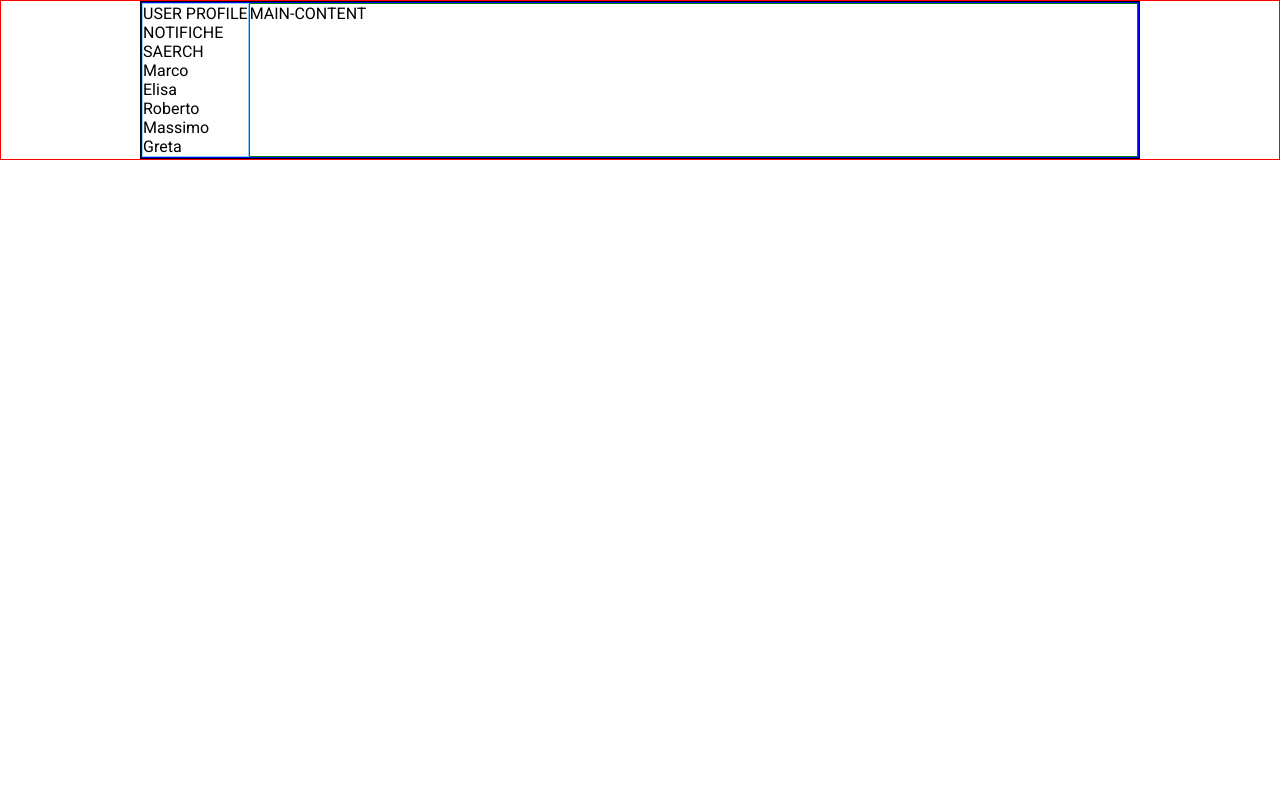
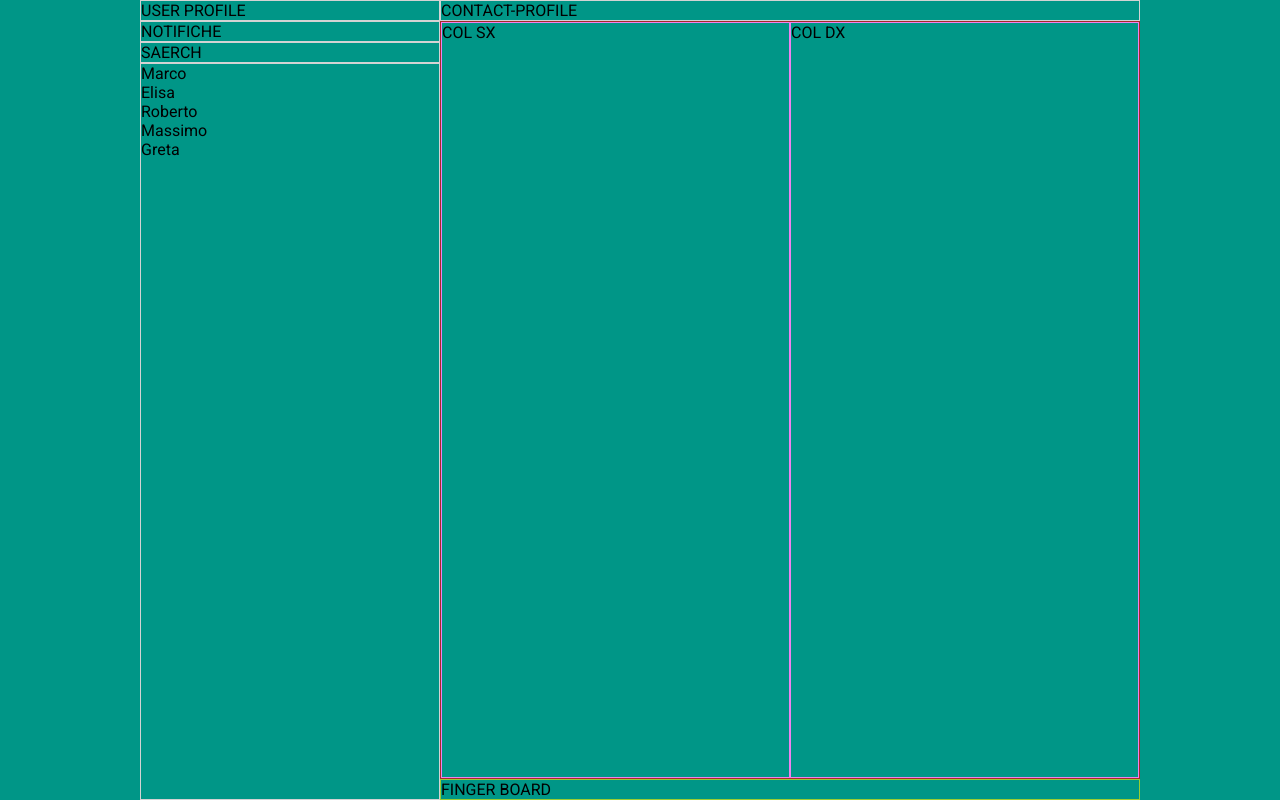
Before and after one commit to emilianoaprile/vue-boolzapp, a plain HTML site: page index.html in a window 1280 px wide. Drawn offline with nearby package versions, Linux system fonts and the light colour scheme.

Commit message:
ADDED - app basic layout structure

```diff
--- a/css/style.css
+++ b/css/style.css
@@ -8,10 +8,27 @@ html {
     font-family: 'Roboto', sans-serif;
 }
 
+#app {
+    height: 100vh;
+    width: 100%;
+    overflow: hidden;
+}
+
+.bg-app {
+    background-color: rgb(0, 150, 135);
+}
+
 .container {
     max-width: 1000px;
     margin: 0 auto;
     height: 100%;
+}
+
+.app-wrapper,
+.app-content {
+    width: 100%;
+    height: 100%;
+    overflow: hidden;
 }
 
 ul, li, menu {
@@ -22,12 +39,48 @@ ul, li, menu {
 /* layout */
 .app-content {
     width: 100%;
+    height: 100%;
+    overflow: hidden;
+    pointer-events: none;
     display: flex;
+}
+
+.app-sidebar {
+    flex-basis: 30%;
+    flex-shrink: 0;
+    display: flex;
+    flex-direction: column;
+    overflow: visible;
+    height: 100%;
+}
+
+.app-sidebar .contacts {
+    flex-grow: 1;
 }
 
 .app-main-content {
     flex-grow: 1;
+    display: flex;
+    flex-direction: column;
+    width: 100%;
+    height: 100%;
 }
+
+.app-main-content .text-board {
+    flex-shrink: 0;
+}
+
+.app-main-content .chat-content {
+    display: flex;
+    flex-grow: 1;
+}
+
+.chat-content .messages-received-sx,
+.chat-content .messages-send-dx {
+    flex-basis: 50%;
+}
+
+
 
 
 
@@ -52,5 +105,34 @@ ul, li, menu {
 }
 
 .debug .app-main-content {
-    border: 1px solid green;
+    border: 1px solid red;
 }
+
+.debug header,
+.debug .notifications,
+.debug .search-bar,
+.debug .contacts {
+    border: 1px solid lightgray;
+}
+
+.debug section {
+    border: 1px solid brown;
+}
+
+.debug .messages-received-sx,
+.debug .messages-send-dx {
+    border: 1px solid violet;
+}
+
+.debug footer {
+    border: 1px solid yellowgreen;
+}
+
+
+
+
+/* .debug header, .debug div, .debug section {
+
+    border: 1px solid violet;
+
+} */
--- a/index.html
+++ b/index.html
@@ -16,13 +16,13 @@
     <script src="https://unpkg.com/vue@3/dist/vue.global.js"></script>
 </head>
 
-<body class="debug">
+<body class="bg-app">
     <div id="app">
         <div class="app-wrapper container">
             <!-- app-content START -->
             <div class="app-content">
                 <!-- side bar START -->
-                <div class="app-sidebar">
+                <div class="debug app-sidebar">
 
                     <header class="user-profile">
 
@@ -58,27 +58,31 @@
                 <!-- side bar END -->
 
                 <!-- main-content START -->
-                <div class="app-main-content">
-
-                    MAIN-CONTENT
+                <div class="debug app-main-content">
 
                     <header class="contact-profile">
-
+                        CONTACT-PROFILE
                     </header>
 
                     <section class="chat-content">
 
                         <div class="messages-received-sx">
 
+                            COL SX
+
                         </div>
 
                         <div class="messages-send-dx">
+
+                            COL DX
 
                         </div>
 
                     </section>
 
                     <footer class="text-board">
+
+                        FINGER BOARD
 
                     </footer>
 
```
